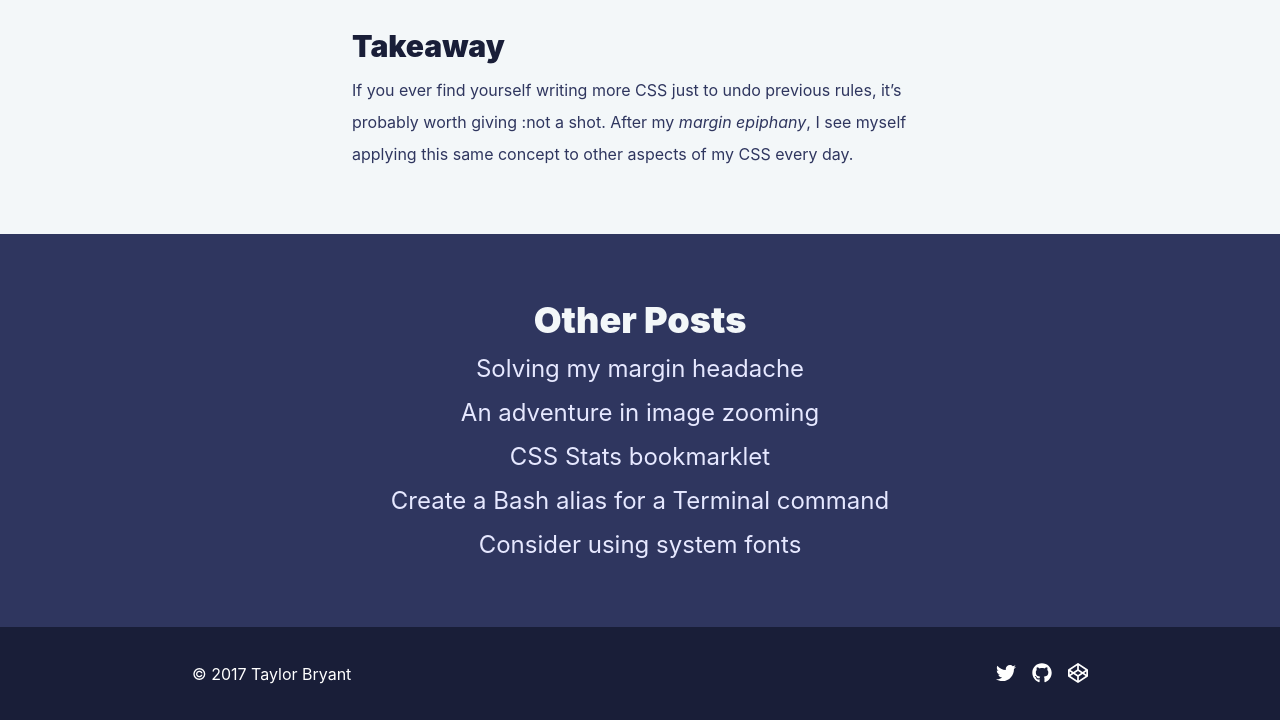
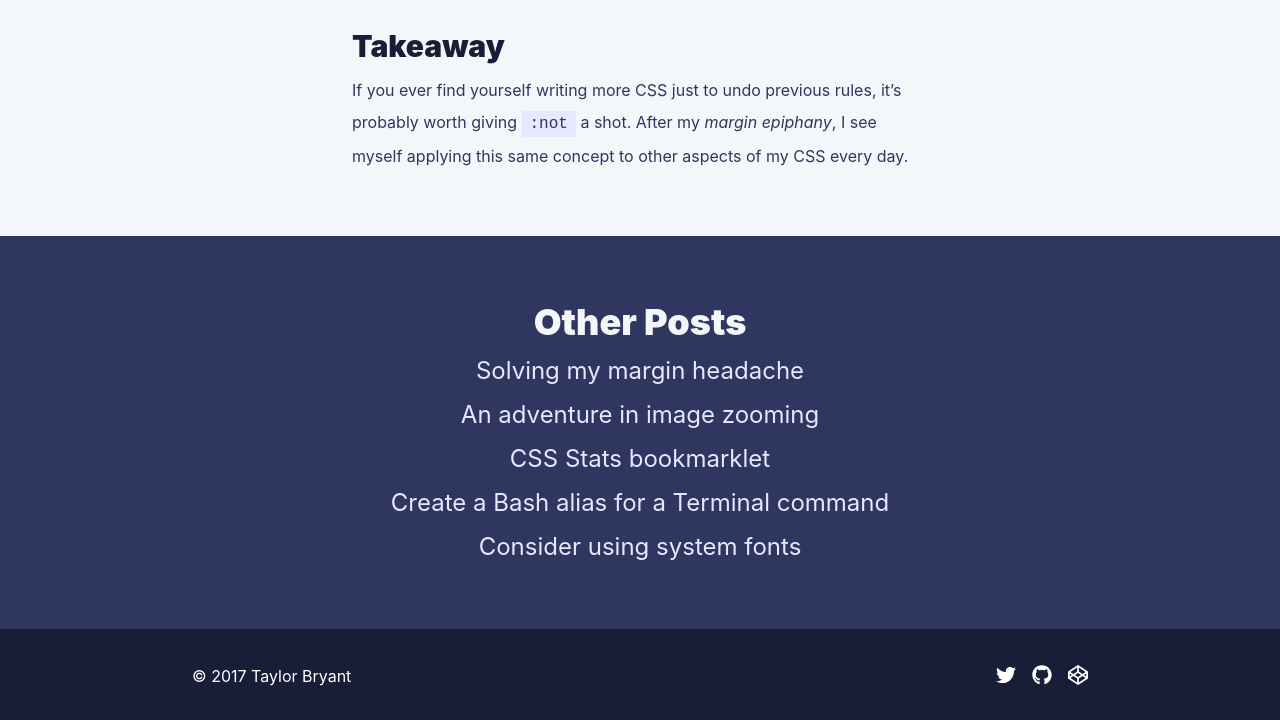
Before and after one commit to scottwater/taylorbryant.github.io, a Jekyll site: the page built from _posts/2018-01-06-solving-my-margin-headache.md, in a window 1280 px wide and 900 px high, scrolled down 1816 px, cut to the strip 180-900 px from the top of the window. Built offline with Jekyll 4.4.1, drawn with Linux system fonts in a browser that asks for light colours; nearby versions of some CDN libraries.

Commit message:
Update 2018-01-06-solving-my-margin-headache.md

```diff
--- a/_posts/2018-01-06-solving-my-margin-headache.md
+++ b/_posts/2018-01-06-solving-my-margin-headache.md
@@ -36,4 +36,4 @@ By combining the `:not` selector with `:first-child` and `:last-child`, I was ab
 <script async src="https://production-assets.codepen.io/assets/embed/ei.js"></script>
 
 ## Takeaway
-If you ever find yourself writing more CSS just to undo previous rules, it’s probably worth giving :not a shot. After my *margin epiphany*, I see myself applying this same concept to other aspects of my CSS every day.
+If you ever find yourself writing more CSS just to undo previous rules, it’s probably worth giving `:not` a shot. After my *margin epiphany*, I see myself applying this same concept to other aspects of my CSS every day.
```
